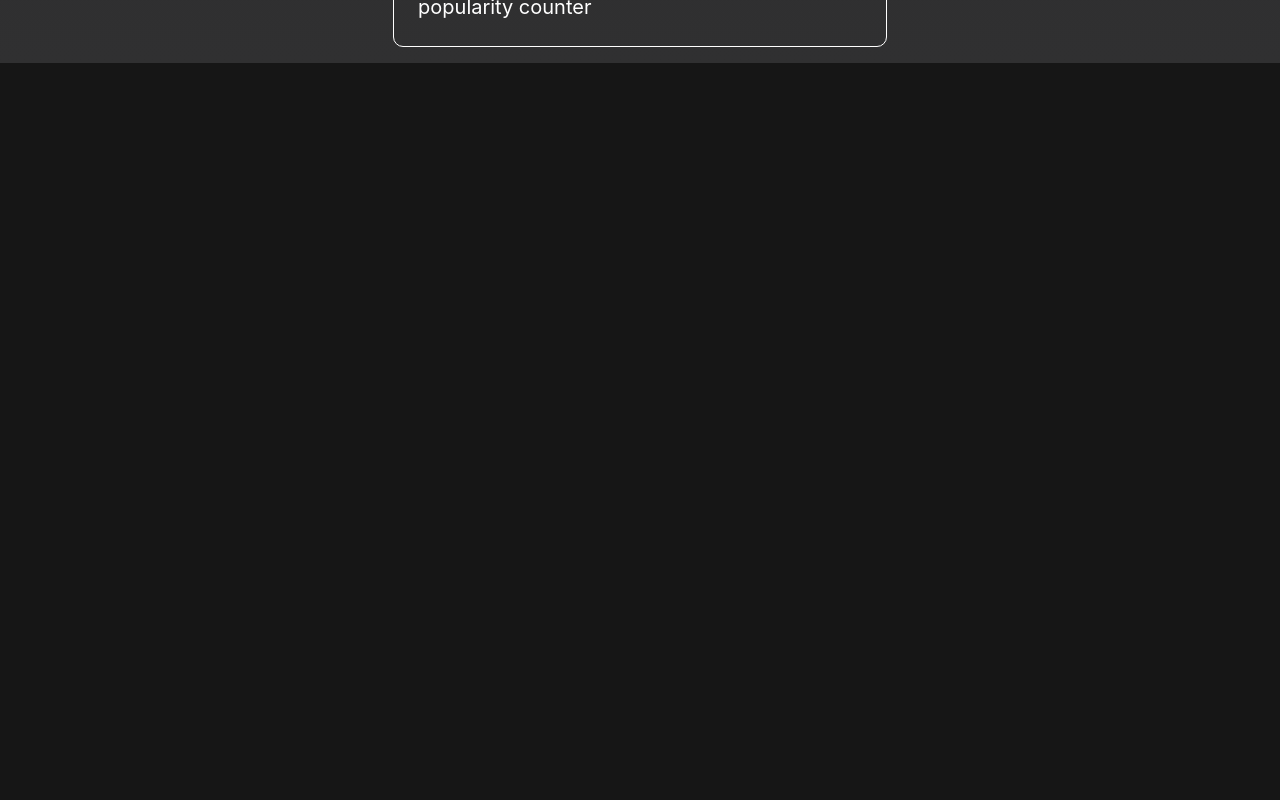
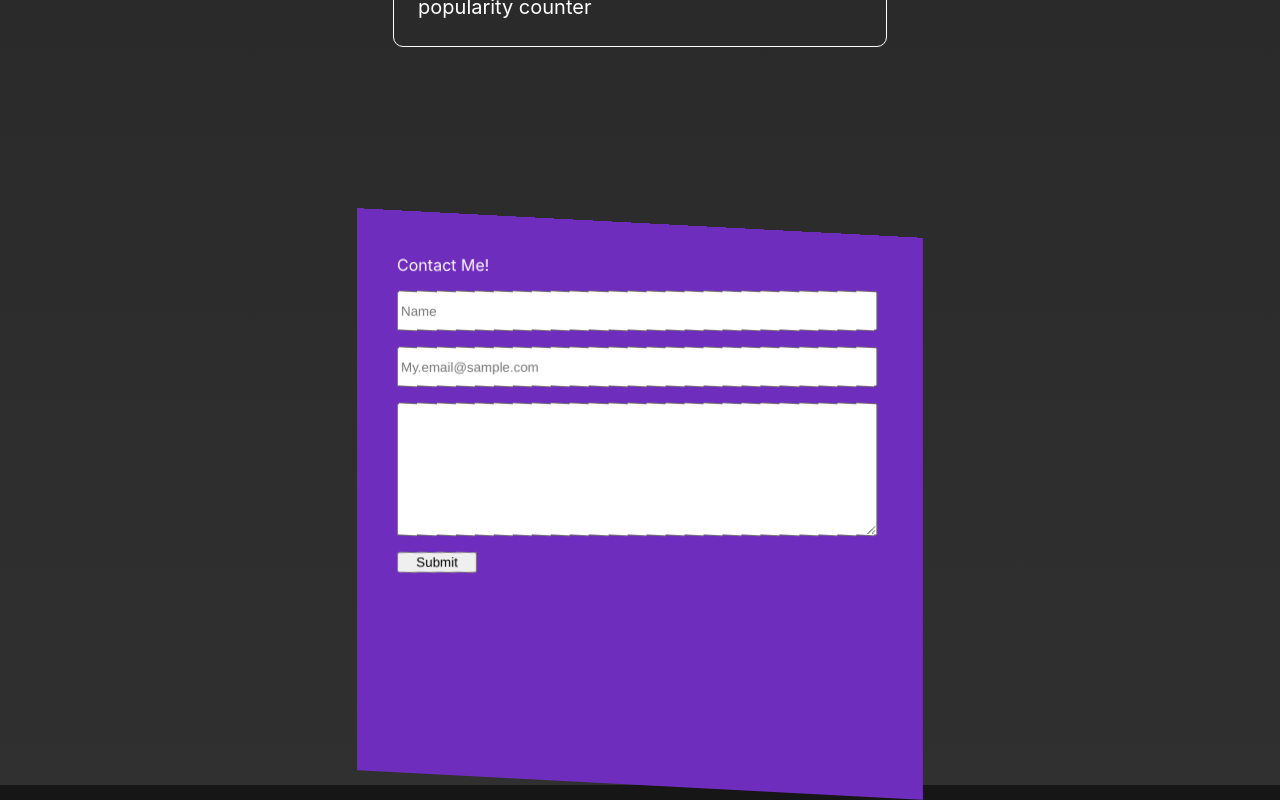
Before and after one commit to Elijah-Hensel/my-portfolio, a Next.js app: page / in a window 1280 px wide. Shown: the part 2799-3599 px from the top of the page. Before the commit the page ends 2862 px from the top, so only its background shows below. Built offline with nearby package versions, Linux system fonts and the light colour scheme.

Commit message:
created contact form with formspree

```diff
--- a/package.json
+++ b/package.json
@@ -9,6 +9,7 @@
     "lint": "next lint"
   },
   "dependencies": {
+    "@formspree/react": "^2.2.3",
     "next": "11.0.1",
     "react": "17.0.2",
     "react-dom": "17.0.2"
--- a/pages/_app.js
+++ b/pages/_app.js
@@ -1,7 +1,7 @@
-import '../styles/globals.css'
+import "../styles/globals.css";
 
 function MyApp({ Component, pageProps }) {
-  return <Component {...pageProps} />
+  return <Component {...pageProps} />;
 }
 
-export default MyApp
+export default MyApp;
--- a/pages/index.js
+++ b/pages/index.js
@@ -3,6 +3,7 @@ import Image from "next/image";
 import NavBar from "../public/components/NavBar";
 import Blob from "../public/components/Blob";
 import Skills from "../public/components/Skills";
+import ContactForm from "../public/components/ContactForm";
 import styles from "../styles/Home.module.css";
 
 export default function Home() {
@@ -89,6 +90,7 @@ export default function Home() {
             </a>
           </div>
         </section>
+        <ContactForm />
       </main>
 
       {/* <footer className={styles.footer}>
--- /dev/null
+++ b/public/components/ContactForm.jsx
@@ -0,0 +1,48 @@
+import React from "react";
+import { useForm, ValidationError } from "@formspree/react";
+import styles from "../../styles/ContactForm.module.css";
+
+export default function ContactForm() {
+  const [state, handleSubmit] = useForm("xayalqlq");
+  if (state.succeeded) {
+    return <p>Thanks for joining!</p>;
+  }
+  return (
+    <section className={styles.contactSection}>
+      <div>
+        <form id="contact-form" className={styles.form} onSubmit={handleSubmit}>
+          <label htmlFor="email">Contact Me!</label>
+          <input
+            className={styles.info}
+            id="name"
+            type="text"
+            name="name"
+            placeholder="Name"
+          />
+          <ValidationError prefix="Name" field="name" errors={state.errors} />
+          <input
+            className={styles.info}
+            id="email"
+            type="email"
+            name="email"
+            placeholder="My.email@sample.com"
+          />
+          <ValidationError prefix="Email" field="email" errors={state.errors} />
+          <textarea className={styles.text} id="message" name="message" />
+          <ValidationError
+            prefix="Message"
+            field="message"
+            errors={state.errors}
+          />
+          <button
+            className={styles.button}
+            type="submit"
+            disabled={state.submitting}
+          >
+            Submit
+          </button>
+        </form>
+      </div>
+    </section>
+  );
+}
--- /dev/null
+++ b/styles/ContactForm.module.css
@@ -0,0 +1,43 @@
+.contactSection {
+  background-color: #6f2dbd;
+  padding: 2rem;
+  margin-top: 10rem;
+  color: white;
+  transform: skewY(3deg);
+  -webkit-transform: skewY(3deg);
+  -moz-transform: skewY(3deg);
+  border-bottom: 180px solid #6f2dbd;
+  border-left: 8px solid transparent;
+  border-right: 14px solid transparent;
+}
+
+.contactSection div {
+  transform: skewY(-3deg);
+  -webkit-transform: skewY(-3deg);
+  -moz-transform: skewY(-3deg);
+}
+
+.form {
+  display: flex;
+  width: 30rem;
+  height: auto;
+  flex-direction: column;
+}
+
+.info:first-of-type {
+  margin: 1rem 0;
+}
+
+.info {
+  margin-bottom: 1rem;
+  height: 3em;
+}
+
+.text {
+  height: 10em;
+  margin-bottom: 1rem;
+}
+
+.button {
+  max-width: 5rem;
+}
--- a/styles/Home.module.css
+++ b/styles/Home.module.css
@@ -101,12 +101,6 @@
   transform: skewY(-3deg);
   -webkit-transform: skewY(-3deg);
   -moz-transform: skewY(-3deg);
-}
-
-.headshot {
-  margin-top: 10rem;
-  border-radius: 275px;
-  overflow: hidden;
 }
 
 .about {
```
Also changed, not shown: 1 other file (tests, documents, lock files or other folders).
